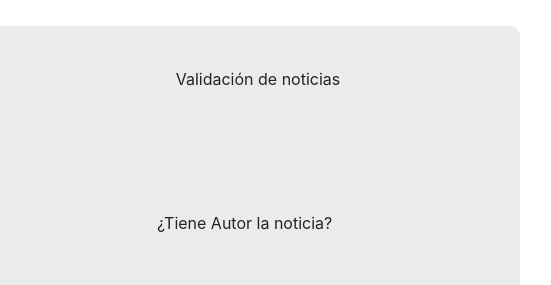
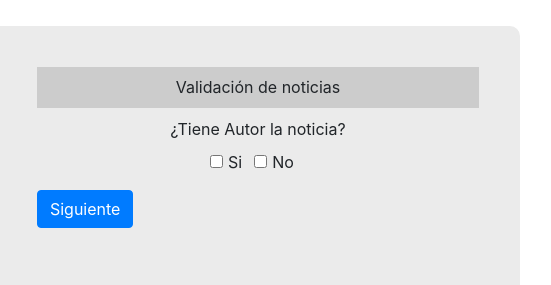
Before and after one commit to elpoliton/cheka, a plain HTML site: page index.html in a window 1280 px wide. Shown: the top 285 px of the page, 632-1183 px from the left. Drawn offline with nearby package versions, Linux system fonts and the light colour scheme.

Commit message:
customize 1

```diff
--- a/index.html
+++ b/index.html
@@ -19,13 +19,14 @@
                 width="500" height="500"></object>
         </div>
         <div style="display: flex;flex-direction: column;padding: 4%;width: 70%;">
-            <span style="text-align: center;">Validación de noticias</span>
+            <span style="text-align: center;padding:2%;background: #ccc;">Validación de noticias</span>
             <form>
                 <div>
-                    <div style="margin: 120px;">
+                    <div style="display: flex; justify-content:center; flex;padding:2%;">
                         <span style="text-align: center;">¿Tiene Autor la noticia?</span>
                     </div>
 
+                   <div style="justify-content: center;display:flex">
                         <div class="form-group form-check form-check-inline">
                                 <input class="form-check-input" type="checkbox" id="inlineCheckbox1" value="option1">
                                 <label class="form-check-label" for="inlineCheckbox1">Si</label>
@@ -33,6 +34,7 @@
                             <div class="form-group form-check form-check-inline">
                                 <input class="form-check-input" type="checkbox" id="inlineCheckbox2" value="option2">
                                 <label class="form-check-label" for="inlineCheckbox2">No</label>
+                            </div>
                    </div>
                 </div>
                 <button type="submit" class="btn btn-primary">Siguiente</button>
```
Lines whose indentation alone changed are shown as unchanged.
